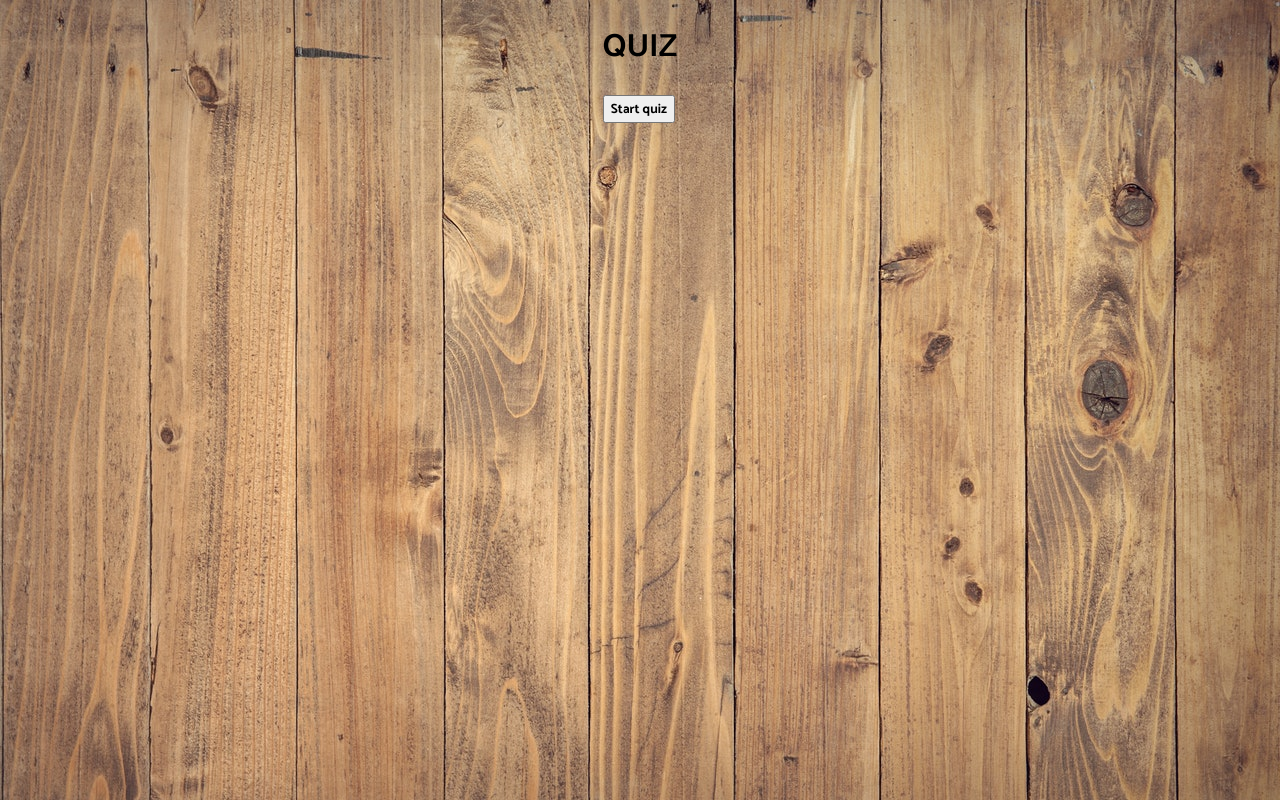
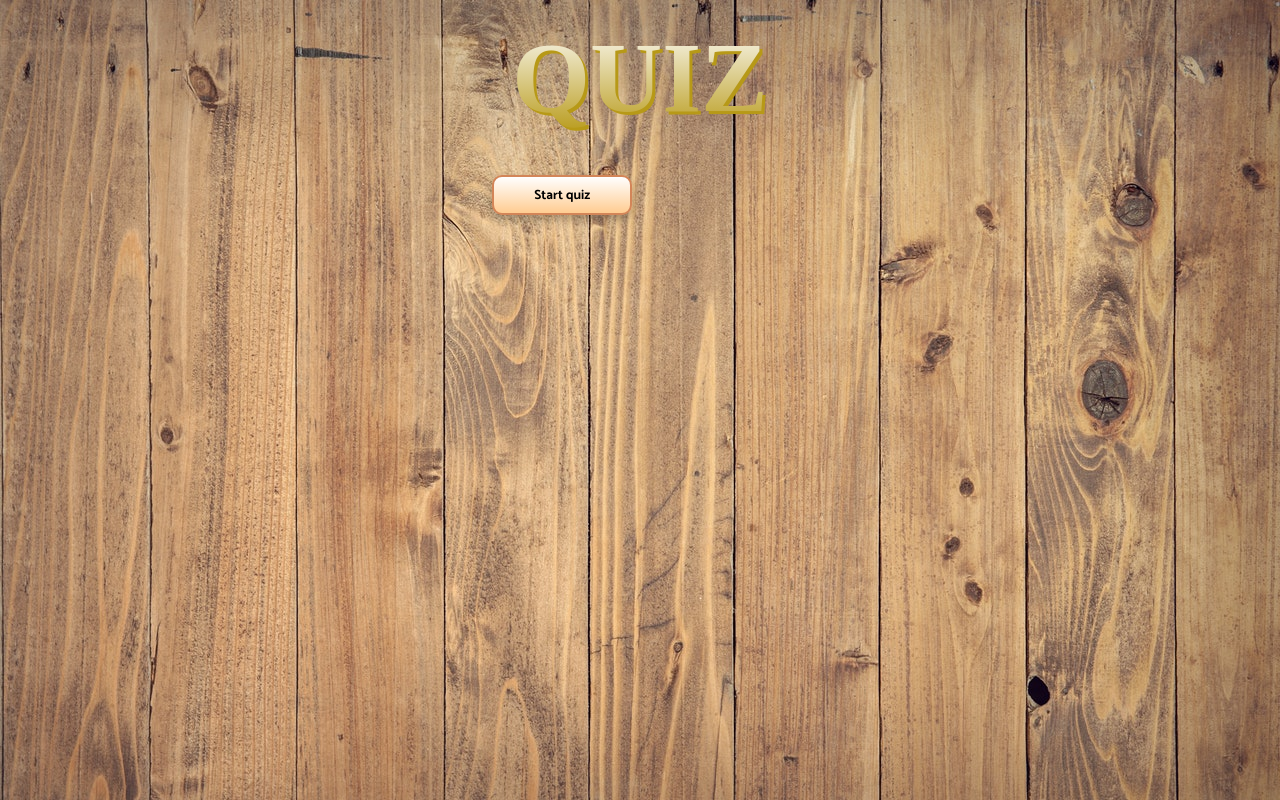
Before and after one commit to SorrowOfMind/quiz, a React (Create React App) app: page / in a window 1280 px wide. Built offline with nearby package versions, Linux system fonts and the light colour scheme; a web font is replaced by a local one.

Commit message:
final styling

```diff
--- a/src/App.styles.ts
+++ b/src/App.styles.ts
@@ -1,7 +1,7 @@
 import styled, {createGlobalStyle} from 'styled-components';
 import bg from './assets/bg.jpg';
 
-export const GlobalStyle = createGlobalStyle`
+export const GlobalStyle = createGlobalStyle `
     html {
         height: 100%;
     }
@@ -14,13 +14,14 @@
         display: flex;
         justify-content: center;
     }
+
     * {
         box-sizing: border-box;
         font-family: 'Catamaran', sans-serif;
     }
 `;
 
-export const Wrapper = styled.div`
+export const Wrapper = styled.div `
     display: flex;
     flex-direction: column;
     align-items: center;
@@ -36,7 +37,32 @@
     }
 
     h1 {
-
+        font-family: Fasctinate Inline;
+        background-image: linear-gradient(180deg, #fff, #B79917);
+        background-size: 100%;
+        background-clip: text;
+        -webkit-background-clip: text;
+        -webkit-text-fill-color: transparent;
+        -moz-background-clip: text;
+        -moz-text-fill-color: transparent;
+        filter: drop-shadow(3px 3px #B79917);
+        font-size: 100px;
+        text-align: center;
+        margin: 20px;
     }
 
-`
+    .start-btn, .next-btn {
+        cursor: pointer;
+        background: linear-gradient(180deg, #ffffff, #ffcc91);
+        border: 2px solid #d38558;
+        box-shadow: 0px 5px 10px rgba(0, 0, 0, 0.25);
+        border-radius: 10px;
+        height: 40px;
+        margin: 20px 0;
+        padding: 0 40px;
+      }
+
+      .start-btn {
+        max-width: 200px;
+      }
+`;
--- a/src/App.tsx
+++ b/src/App.tsx
@@ -1,7 +1,7 @@
 import React, {useState} from 'react';
 import Card from './components/Card';
 import {fetchQuestions, Difficulty, QuestionState} from './API';
-import {GlobalStyle} from './App.styles';
+import {GlobalStyle, Wrapper} from './App.styles';
 
 const TOTAL_QUESTIONS = 10;
 
@@ -57,7 +57,7 @@
   return (
     <>
     <GlobalStyle />
-    <div className="App">
+    <Wrapper>
       <header>
         <h1>QUIZ</h1>
         {(end || userAnswers.length === TOTAL_QUESTIONS) && (<button className="start-btn" onClick={startQuiz}>Start quiz</button>)}
@@ -75,7 +75,7 @@
           />}
         {!end && !loading && userAnswers.length === questionNum +1 && questionNum !== TOTAL_QUESTIONS - 1 && <button className="next-btn" onClick={nextQuestion}>Next</button>}
       </main>
-    </div>
+      </Wrapper>
     </>
   );
 }
--- a/src/components/Card.styles.ts
+++ b/src/components/Card.styles.ts
@@ -1 +1,48 @@
-import React from 'react'
+import styled from 'styled-components';
+
+export const Wrapper = styled.div`
+    max-width: 1100px;
+    background: #ebfeff;
+    border-radius: 10px;
+    border: 2px solid #0085a3;
+    padding: 20px;
+    box-shadow: 0px 5px 10px rgba(0, 0, 0, 0.25);
+    text-align: center;
+
+  p {
+    font-size: 1rem;
+  }
+`;
+
+type ButtonWrapperProps = {
+    correct: boolean;
+    userClicked: boolean;
+}
+
+export const ButtonWrapper = styled.div<ButtonWrapperProps>`
+    transition: all 0.2s ease;
+    :hover {
+        opacity: 0.8;
+    }
+
+    button {
+        cursor: pointer;
+        user-select: none;
+        font-size: 0.8rem;
+        width: 100%;
+        height: 40px;
+        margin: 5px 0;
+        background: ${({correct, userClicked}) =>
+        correct
+            ? 'linear-gradient(90deg, #56FFA4, #59BC86)'
+            : !correct && userClicked
+            ? 'linear-gradient(90deg, #FF5656, #C16868)'
+            : 'linear-gradient(90deg, #56ccff, #6eafb4)'
+        };
+        border: 3px solid #ffffff;
+        box-shadow: 1px 2px 0px rgba(0, 0, 0, 0.1);
+        border-radius: 10px;
+        color: #fff;
+        text-shadow: 0px 1px 0px rgba(0, 0, 0, 0.25);
+    }
+`;
--- a/src/components/Card.tsx
+++ b/src/components/Card.tsx
@@ -1,6 +1,6 @@
 import React from 'react';
 import {AnswerObject} from '../App';
-// import {Wrapper, ButtonWrapper} from './Card.styles';
+import {Wrapper, ButtonWrapper} from './Card.styles';
 
 type Props = {
     question:string;
@@ -13,19 +13,19 @@
 
 const Card: React.FC<Props> = ({question,answers,cb,userAnswer,questionNum,questionsTotal}) => {
     return (
-        <section className="question">
+        <Wrapper>
             <p className="question-num">Question {questionNum + 1}/{questionsTotal}</p>
             <p dangerouslySetInnerHTML={{__html: question}} ></p>
             <div className="answers">
                 {answers.map(answer => (
-                    <div key={answer}>
-                        <button disabled={!!userAnswer} value={answer} onClick={cb}>
+                    <ButtonWrapper key={answer} correct={userAnswer?.correctAnswer === answer} userClicked={userAnswer?.answer === answer}>
+                        <button disabled={userAnswer ? true : false} value={answer} onClick={cb}>
                             <span dangerouslySetInnerHTML={{__html: answer}}></span>
                         </button>
-                    </div>
+                    </ButtonWrapper>
                 ))}
             </div>
-        </section>
+        </Wrapper>
     )
 }
 
```
